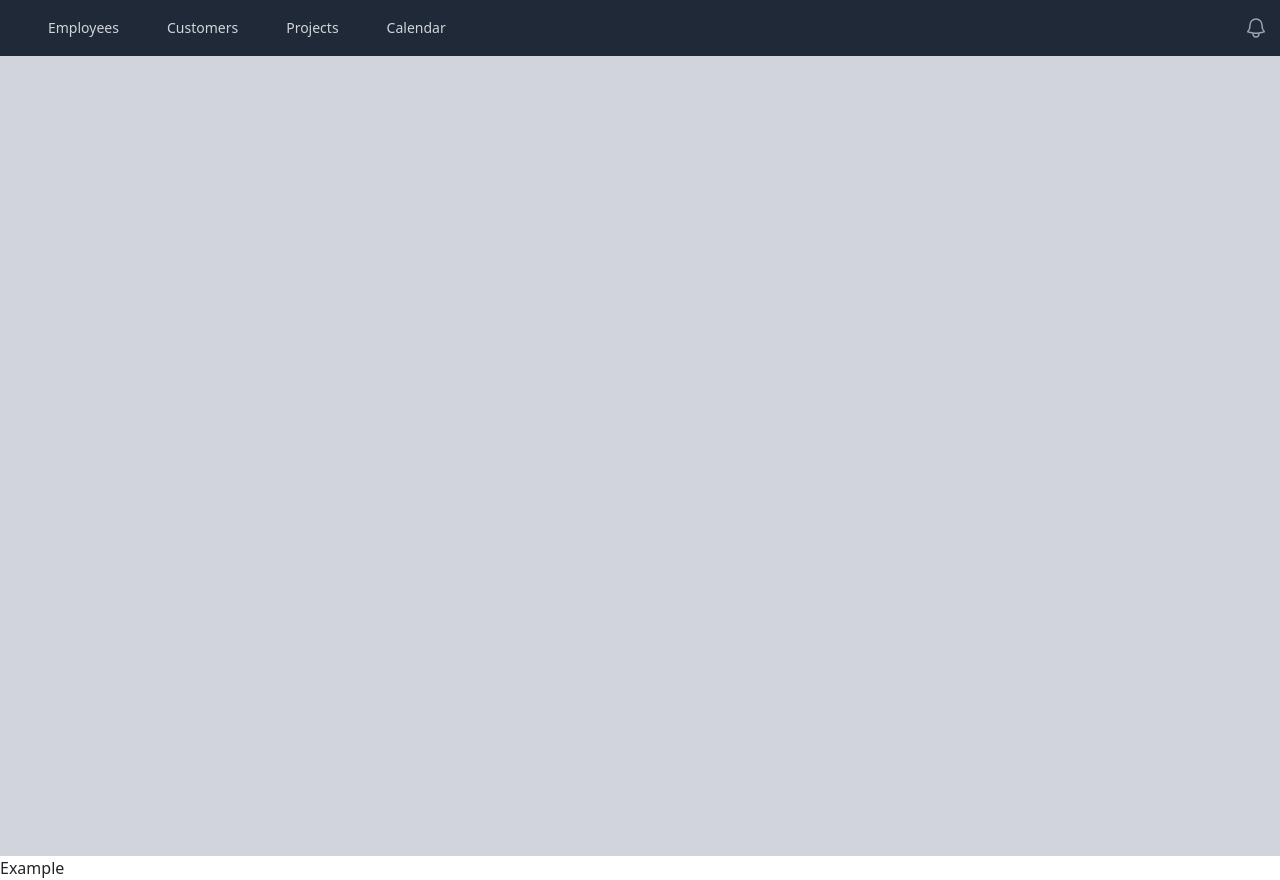
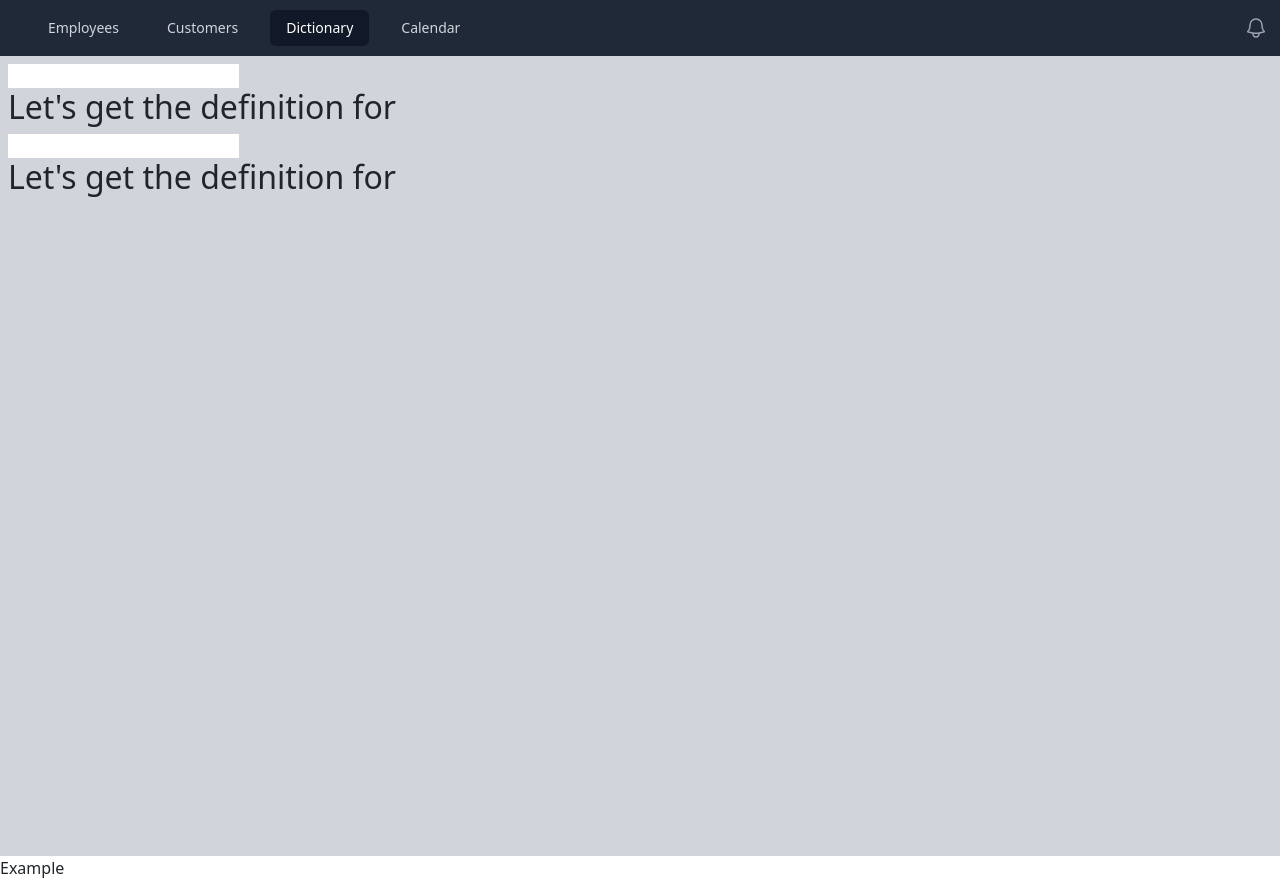
Before and after one commit to edithadrien/react, a React (Create React App) app: page /dictionary in a window 1280 px wide. Built offline with nearby package versions, Linux system fonts and the light colour scheme.

Commit message:
basic useEffect practice

```diff
--- a/src/App.js
+++ b/src/App.js
@@ -9,6 +9,7 @@
 import Employees from './pages/Employees';
 import { BrowserRouter, Routes, Route } from 'react-router-dom';
 import Customers from './pages/Customers';
+import Dictionary from './components/Dictionary';
 
 function App() {
 
@@ -18,6 +19,7 @@
         <Header>
           <Routes>
             <Route path='/employees' element={<Employees />}/>
+            <Route path='/dictionary' element={<Dictionary />}/>
             <Route path='/customers' element={<Customers />}/>
           </Routes>
         </Header>
--- /dev/null
+++ b/src/components/Dictionary.js
@@ -0,0 +1,27 @@
+import { useState, useEffect } from 'react'
+
+export default function Dictionary(){
+    const [word, setWord] = useState('');
+    const [word2, setWord2] = useState('');
+
+    useEffect(()=> {
+        console.log("State updated " + word);
+    }, [word]);
+
+    useEffect(()=> {
+        console.log("State updated " + word2);
+    }, [word2]);
+
+    return(
+        <>
+            <input type="text" onChange={(e) =>{
+                setWord(e.target.value);
+            }}/>
+            <h2>Let's get the definition for {word}</h2>
+            <input type="text" onChange={(e) =>{
+                setWord2(e.target.value);
+            }}/>
+            <h2>Let's get the definition for {word2}</h2>
+        </>
+    )
+}
--- a/src/components/Header.js
+++ b/src/components/Header.js
@@ -6,7 +6,7 @@
 const navigation = [
   { name: 'Employees', href: '/employees'},
   { name: 'Customers', href: '/customers'},
-  { name: 'Projects', href: '/other'},
+  { name: 'Dictionary', href: '/dictionary'},
   { name: 'Calendar', href: '/other2'},
 ]
 
```
